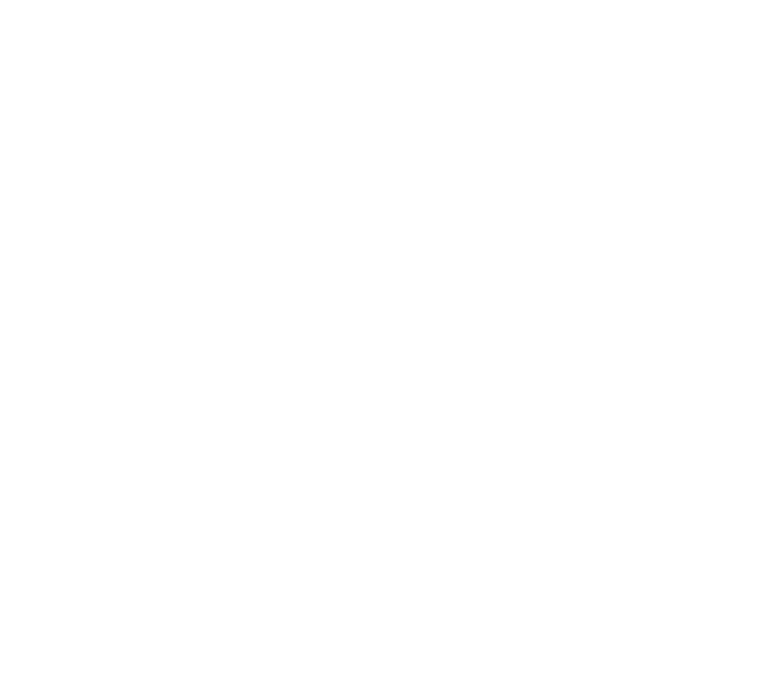
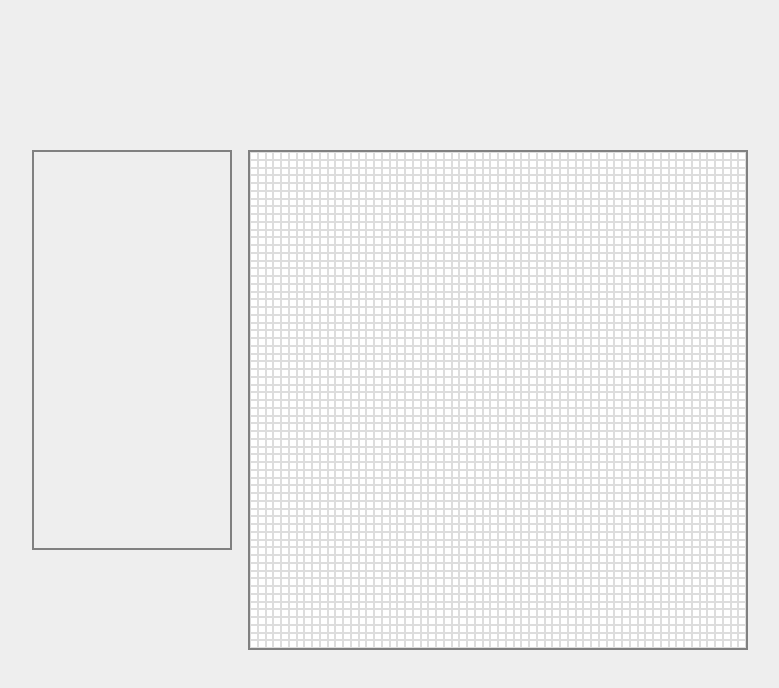
Before and after one commit to jinzihan2002/Etch-a-Sketch, a plain HTML site: page index.html in a window 1280 px wide. Shown: the whole page, without its empty margins (250-1029 px from the left). Drawn offline with Linux system fonts and the light colour scheme.

Commit message:
Add grid of square divs to container

```diff
--- a/index.html
+++ b/index.html
@@ -8,6 +8,13 @@
     <script src="script.js" defer></script>
 </head>
 <body>
+    <div id="body">
+        <div id="sidebar">
 
+        </div>
+        <div id="container">
+
+        </div>
+    </div>
 </body>
 </html>
--- a/script.js
+++ b/script.js
@@ -0,0 +1,14 @@
+let gridLength = 64;
+
+const container = document.querySelector("#container");
+
+for (let i = 0; i < gridLength; ++i) {
+    const row = document.createElement("div");
+    row.setAttribute("class", "row");
+    for (let j = 0; j < gridLength; ++j) {
+        const square = document.createElement("div");
+        square.setAttribute("class", "square");
+        row.appendChild(square);
+    }
+    container.appendChild(row);
+}
--- a/style.css
+++ b/style.css
@@ -0,0 +1,46 @@
+* {
+    margin: 0;
+    padding: 0;
+    box-sizing: border-box;
+}
+
+body {
+    background-color: #EEE;
+    min-height: 100vh;
+    display: flex;
+    flex-direction: column;
+    justify-content: center;
+    align-items: center;
+}
+
+#body {
+    width: 100vw;
+    display: flex;
+    justify-content: center;
+    gap: 16px;
+}
+
+#sidebar {
+    width: 200px;
+    height: 400px;
+    border: 2px solid gray;
+}
+
+#container {
+    width: 500px;
+    height: 500px;
+    background-color: white;
+    border: 2px solid gray;
+    display: flex;
+    flex-direction: column
+}
+
+.row {
+    flex: 1;
+    display: flex;
+}
+
+.square {
+    flex: 1;
+    border: 1px solid #DDD;
+}
```
